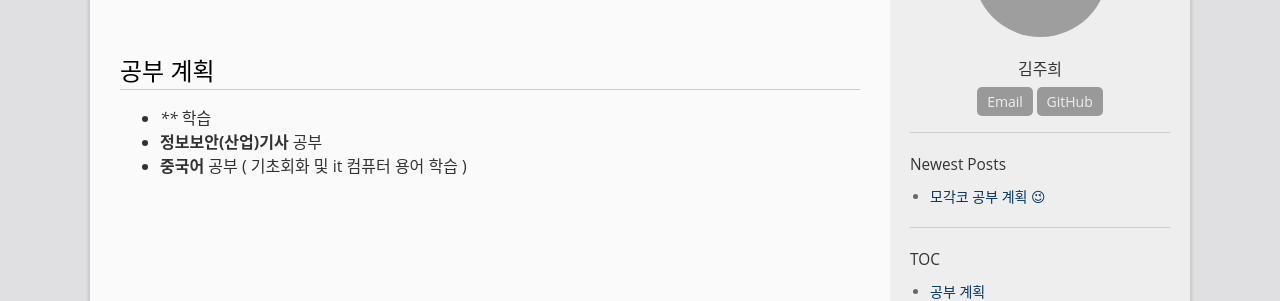
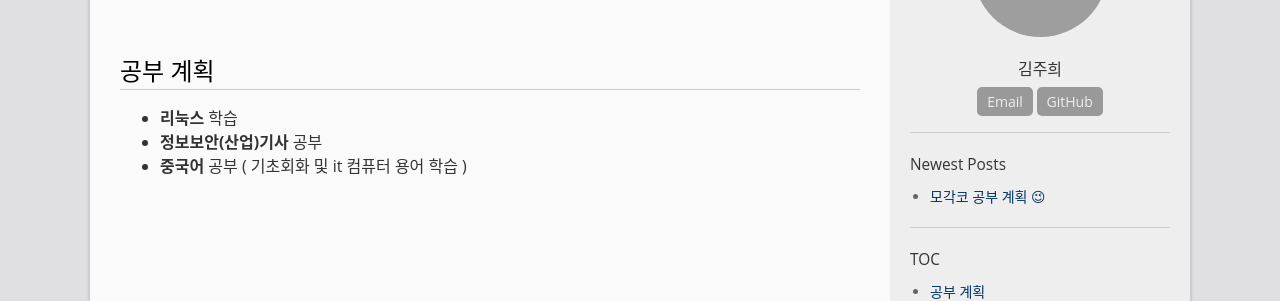
Before and after one commit to juhui-ui/juhui-ui.github.io, a Jekyll site: the page built from _posts/2014-12-30-welcome-to-jekyll.markdown, in a window 1280 px wide. Shown: the part 220-521 px from the top of the page. Built offline with Jekyll 4.4.1, drawn with Linux system fonts in a browser that asks for light colours; emoji names are drawn with the system emoji font; grey boxes are pictures that could not be loaded.

Commit message:
Update 2014-12-30-welcome-to-jekyll.markdown

```diff
--- a/_posts/2014-12-30-welcome-to-jekyll.markdown
+++ b/_posts/2014-12-30-welcome-to-jekyll.markdown
@@ -8,6 +8,6 @@ permalink: /archivers/hello
 
 ## 공부 계획 ##
 
-* **** 학습
+* **리눅스** 학습
 * **정보보안(산업)기사** 공부
 * **중국어** 공부 ( 기초회화 및 it 컴퓨터 용어 학습 )
```
